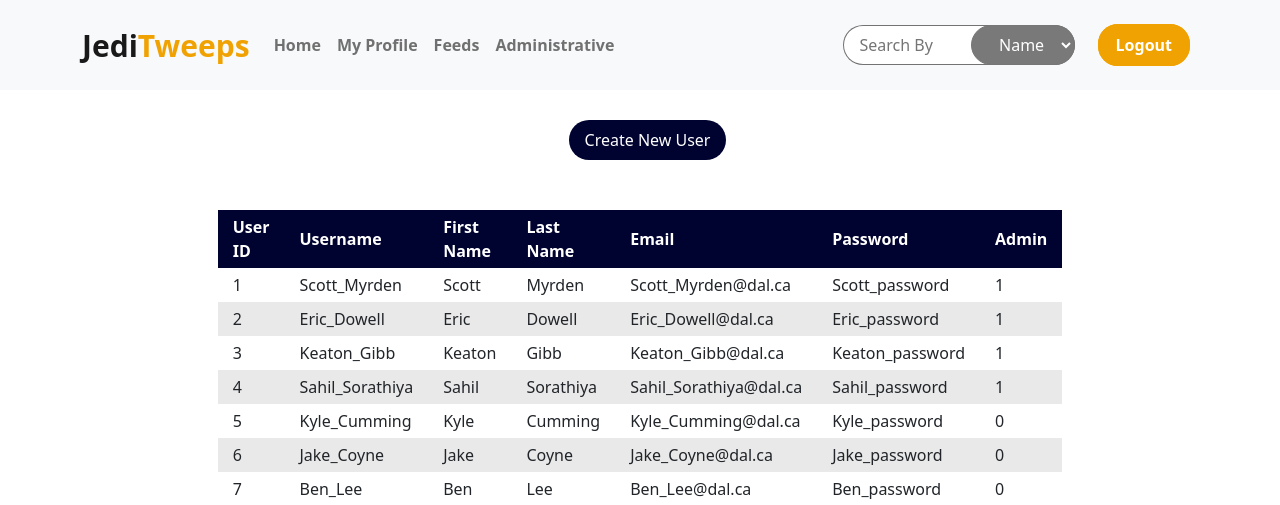
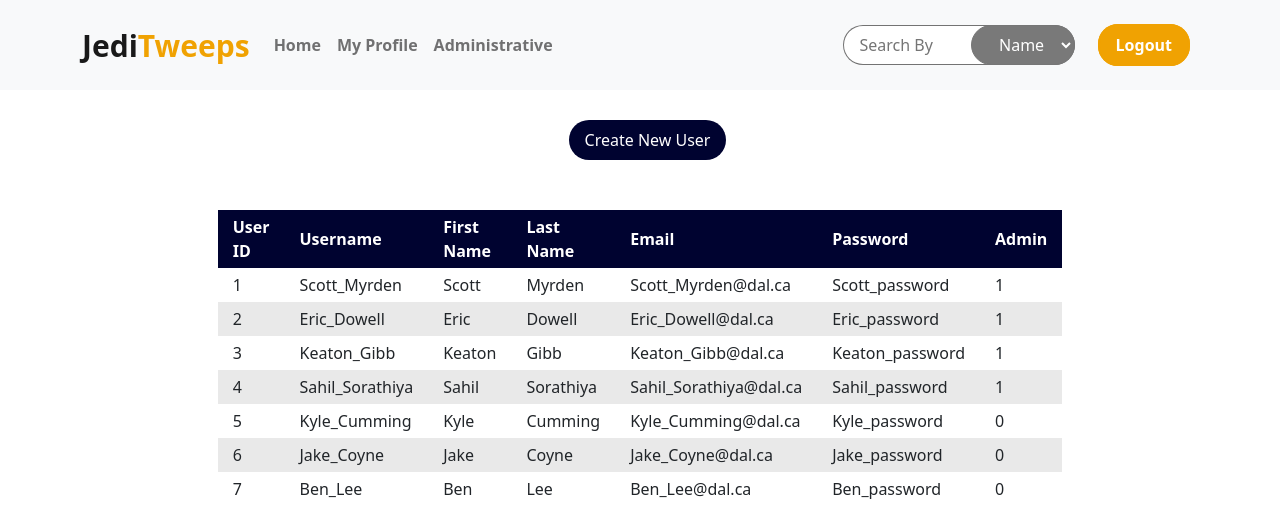
Before and after one commit to kylecumming/2170GP2, a PHP site: page /admin.php in a window 1280 px wide. Shown: the top 505 px of the page. Run offline with PHP 8.4, Linux system fonts and the light colour scheme; a user stored in the database is signed in; data comes from the database, SQL or seed files in the repository; data that the repository does not hold is empty.

Commit message:
Update header.php

```diff
--- a/includes/header.php
+++ b/includes/header.php
@@ -47,9 +47,6 @@ session_start();
                         ?>
                         <li class="nav-item">
                             <a class="nav-link" href="profile.php?clickedUser=<?php echo $_SESSION["userID"] ?>">My Profile</a>
-                        </li>
-                        <li class="nav-item">
-                            <a class="nav-link" href="#">Feeds</a>
                         </li>
                         <?php
 
```
